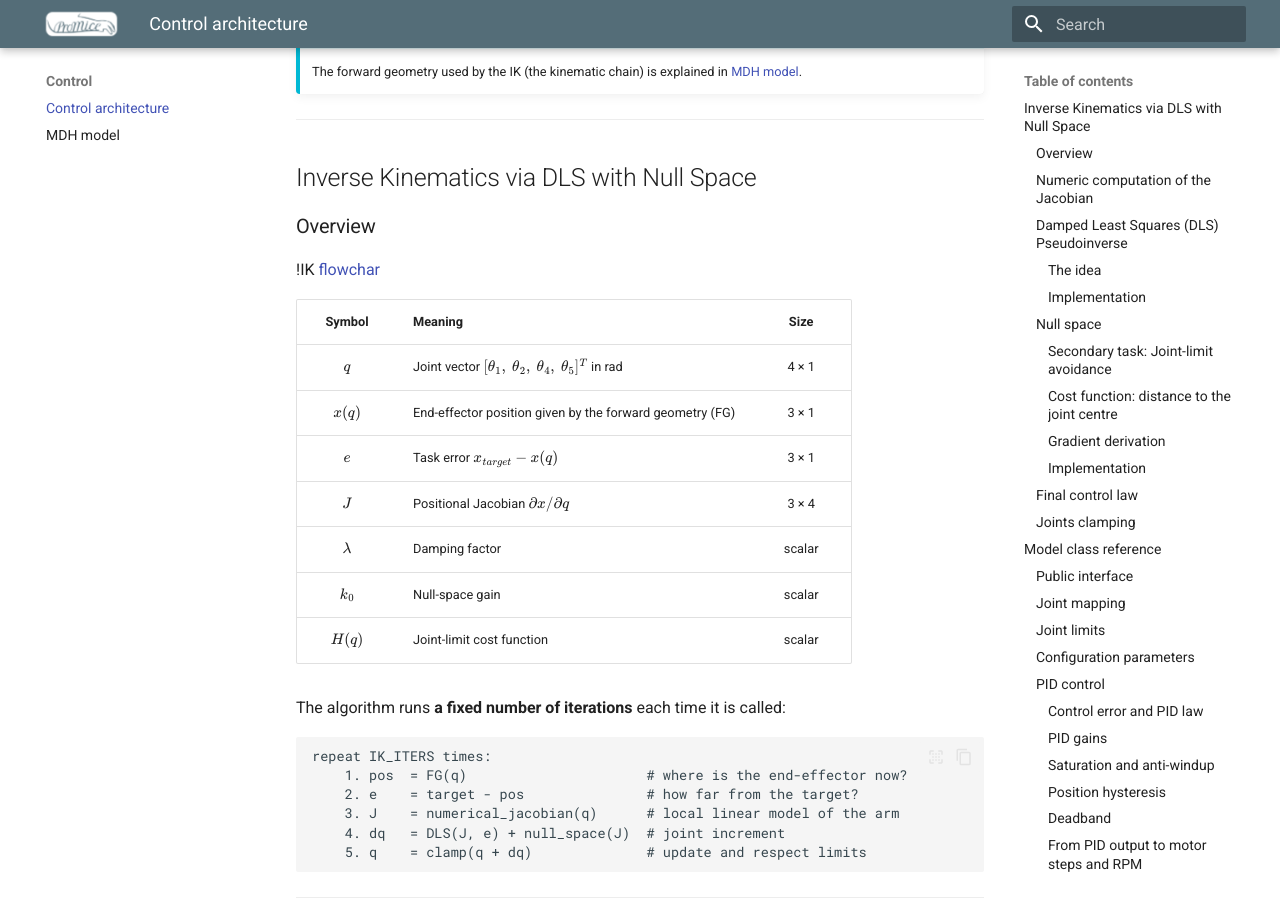
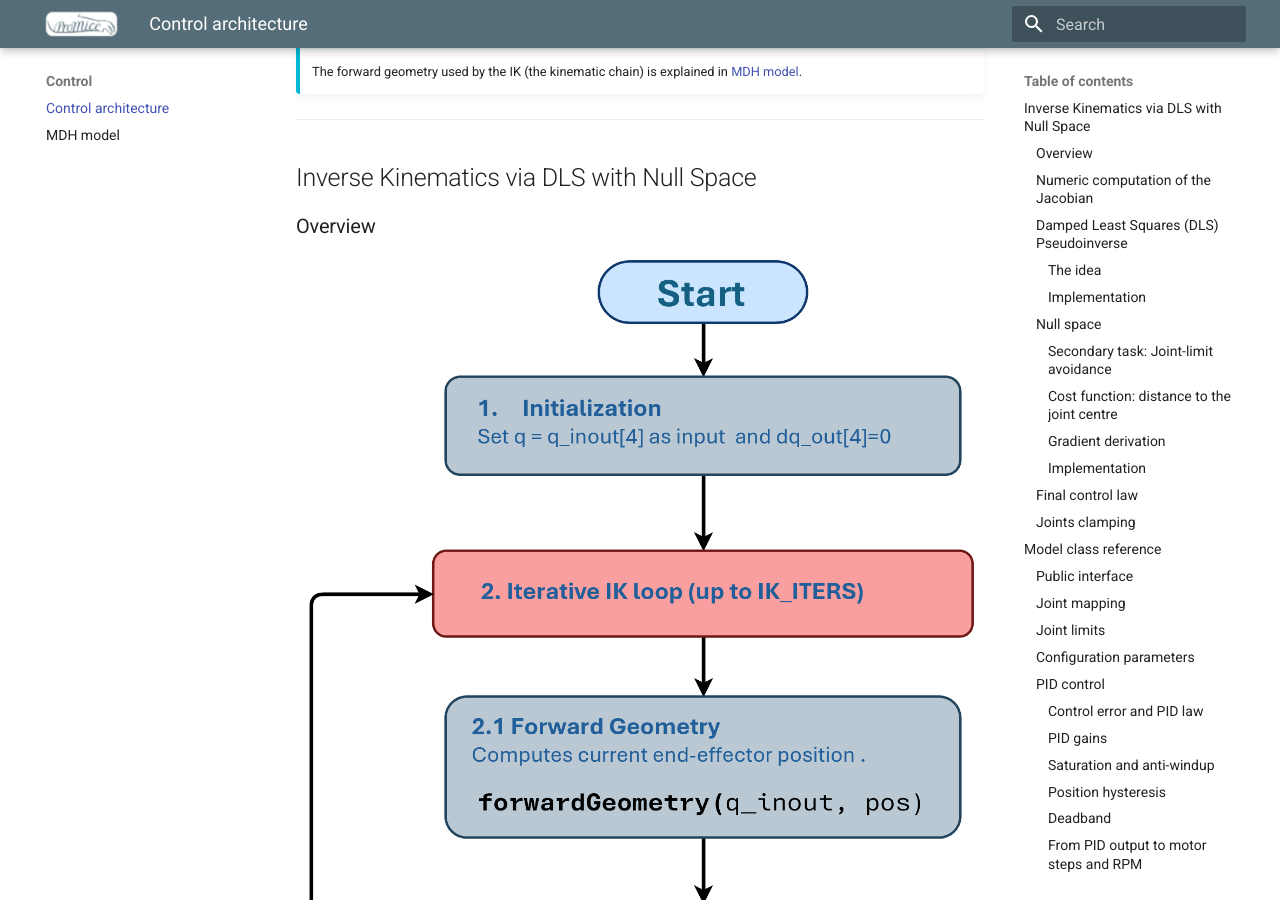
Before and after one commit to Juan-CarlosM/ProMice, an MkDocs documentation site: the page built from docs/control_architecture.md, in a window 1280 px wide and 900 px high, scrolled down 841 px. Built offline with MkDocs 1.6.1 and Material for MkDocs 9.7.7, drawn with Linux system fonts in a browser that asks for light colours.

Commit message:
Update control_architecture.md

```diff
--- a/docs/control_architecture.md
+++ b/docs/control_architecture.md
@@ -25,7 +25,7 @@ Overall control pipeline of ProMice: Cartesian target → inverse kinematics →
 
 ### Overview
 
-!IK [flowchar](images/IK_flowchart.png){loading=lazy}
+![IK flowchar](images/IK_flowchart.png){loading=lazy}
 
 | Symbol | Meaning |Size |
 |:------:|---------|:----:|
```
